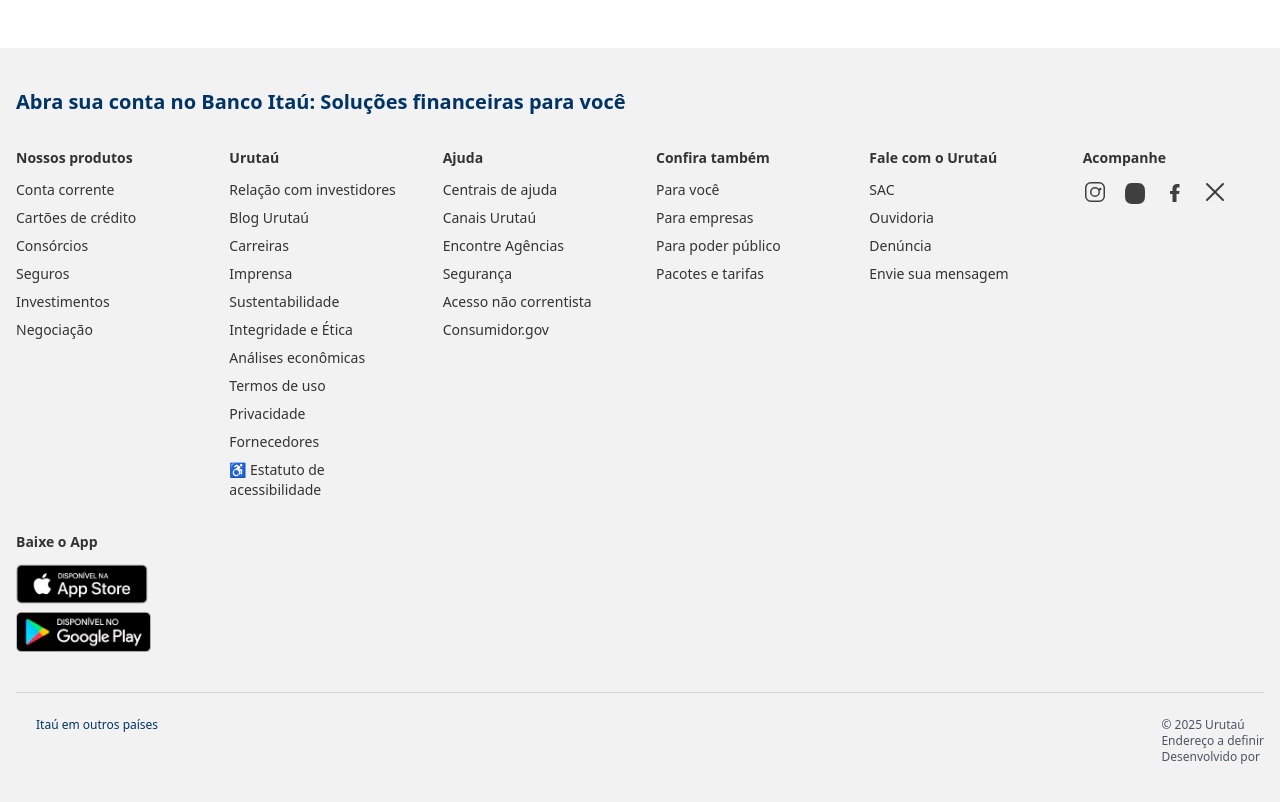
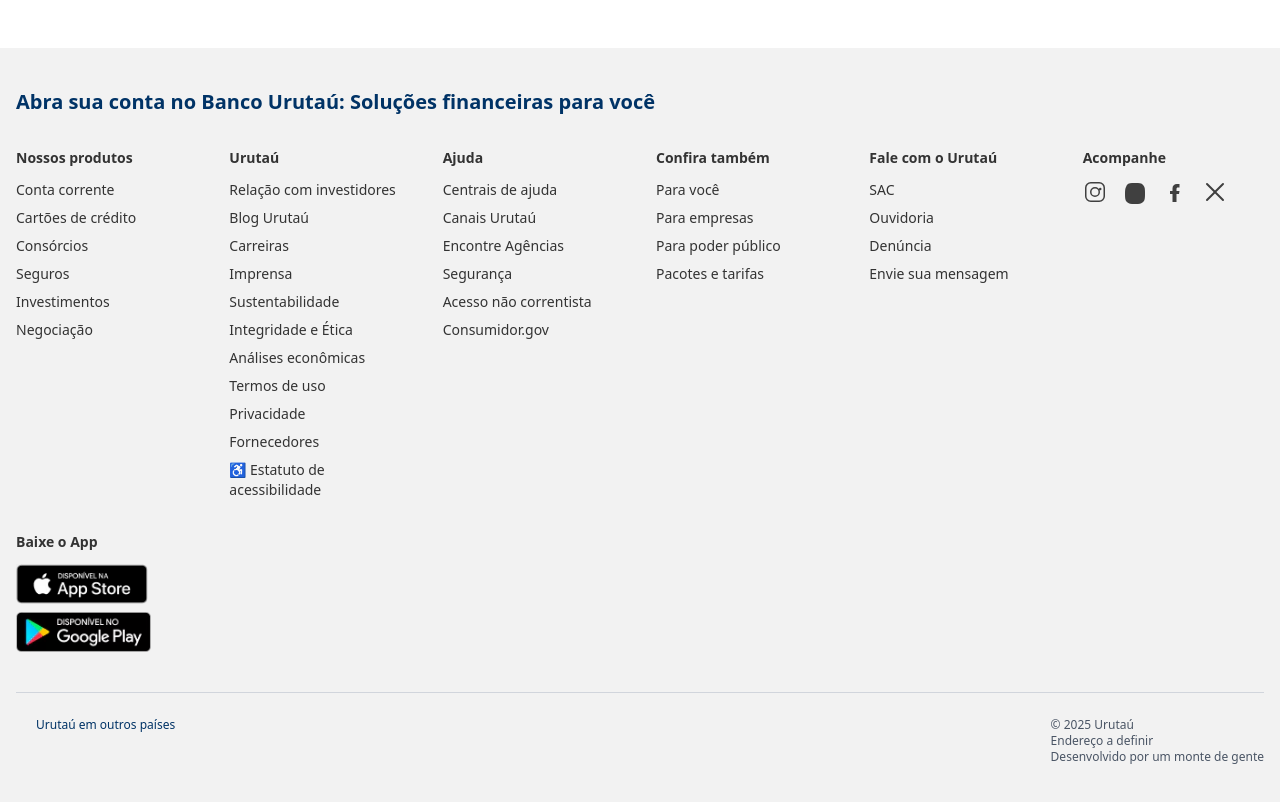
Before and after one commit to pedroam-soares/projeto-urutau, a plain HTML site: page index.html in a window 1280 px wide. Drawn offline with nearby package versions, Linux system fonts and the light colour scheme.

Commit message:
corrigindo tags

```diff
--- a/index.html
+++ b/index.html
@@ -22,7 +22,7 @@
     <footer class="bg-[#f2f2f2] text-[#333] text-sm mt-12">
       <div class="max-w-7xl mx-auto px-4 py-10">
         <div class="text-xl font-semibold text-[#003366] mb-8">
-          Abra sua conta no Banco Itaú: Soluções financeiras para você
+          Abra sua conta no Banco Urutaú: Soluções financeiras para você
         </div>
 
         <div
@@ -108,7 +108,6 @@
           </div>
 
           <div>
-            <!-- Dentro da div "Acompanhe" -->
             <h3 class="font-semibold mb-3">Acompanhe</h3>
             <div class="flex space-x-4 items-center mt-2">
               <!-- Instagram -->
@@ -193,14 +192,14 @@
               class="flex items-center space-x-1 text-[#003366] hover:underline"
             >
               <svg class="w-4 h-4" viewBox="0 0 24 24">...</svg>
-              <span>Itaú em outros países</span>
+              <span>Urutaú em outros países</span>
             </a>
           </div>
 
           <div class="text-gray-600">
             <p>&copy; 2025 Urutaú</p>
             <p>Endereço a definir</p>
-            <p>Desenvolvido por</p>
+            <p>Desenvolvido por um monte de gente</p>
           </div>
         </div>
       </div>
```
